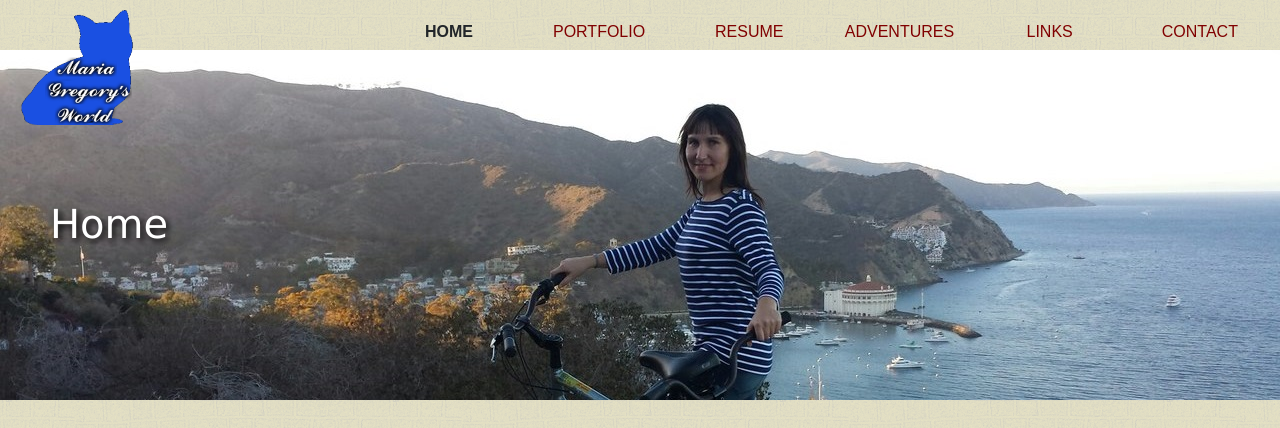
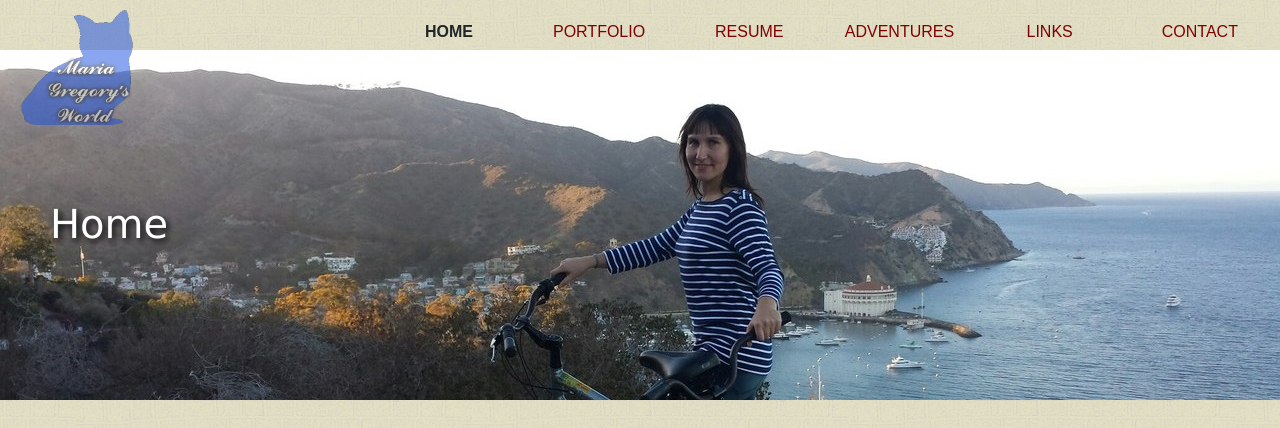
Before and after one commit to mariagregory/mariagregory.github.io, a PHP site: page /home.html in a window 1280 px wide. Shown: the top 428 px of the page. Run offline with PHP 8.4, Linux system fonts and the light colour scheme.

Commit message:
Update main.css

```diff
--- a/main.css
+++ b/main.css
@@ -35,6 +35,7 @@ header a {
 	height: 23%;
 	overflow: visible;
 	background: url('logo-draft-.png') top left no-repeat;
+	opacity: 0.5;
 }
 nav {
 		font-size: 100%;
```
